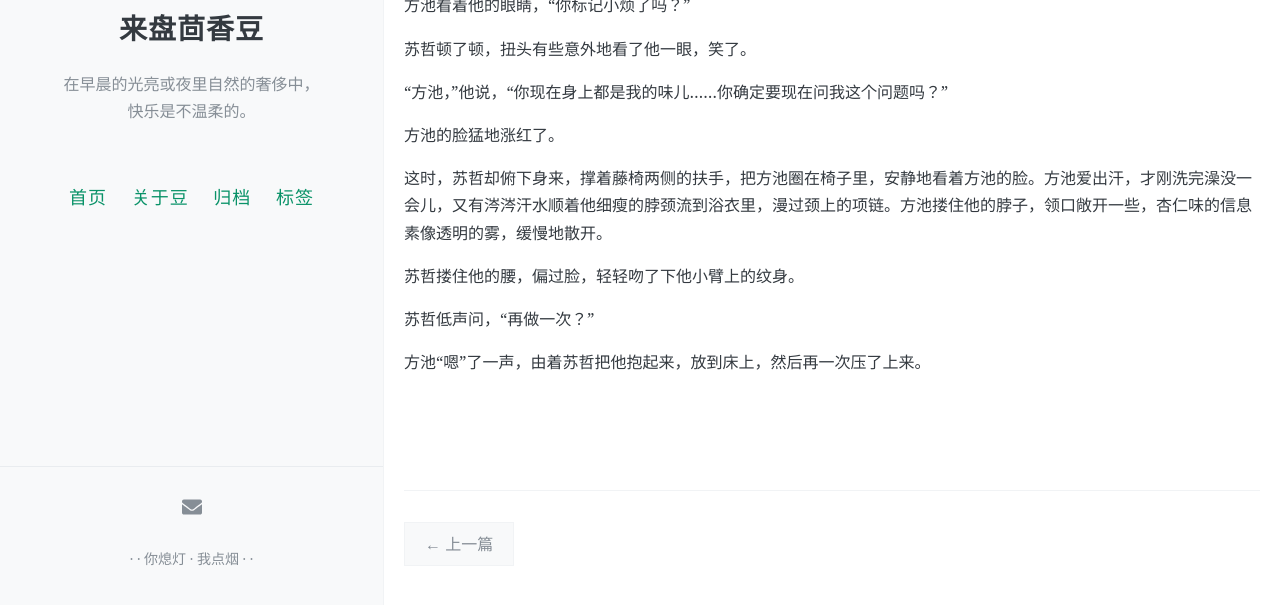
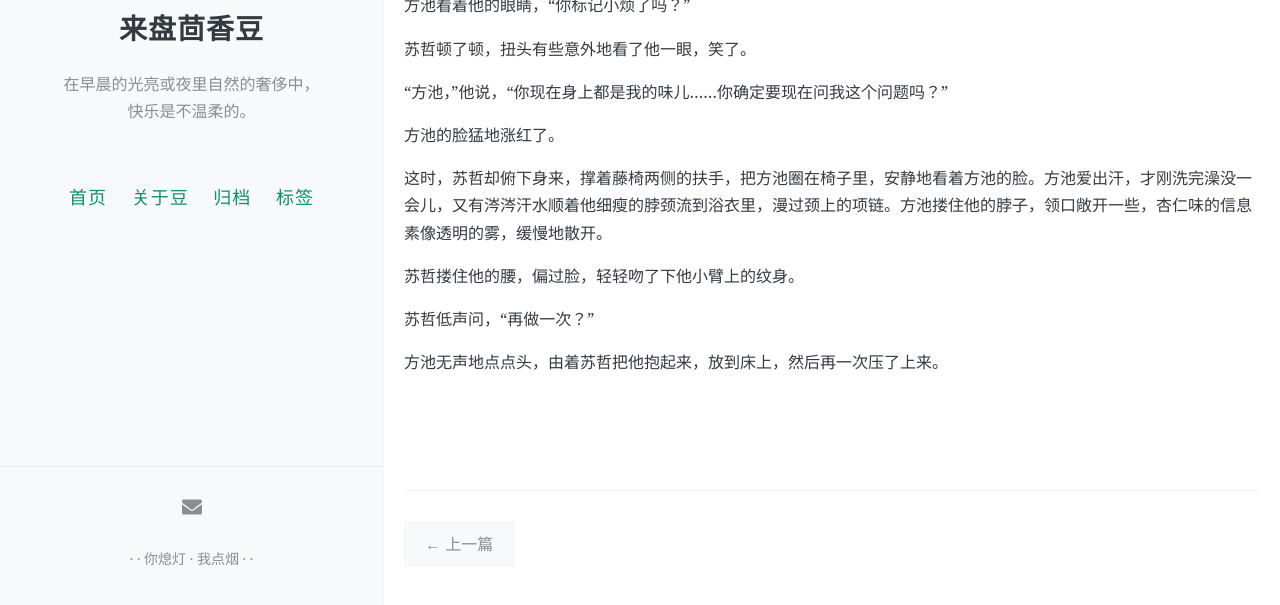
Before and after one commit to nadatomayo/dodo, a Jekyll site: the page built from _posts/2022-10-01-一晌贪欢.md, in a window 1280 px wide and 900 px high, scrolled down 2827 px, cut to the strip 294-899 px from the top of the window. Built offline with Jekyll 4.4.1, drawn with Linux system fonts in a browser that asks for light colours; comment, search, counter and statistics services are not loaded.

Commit message:
Update 2022-10-01-一晌贪欢.md

```diff
--- a/_posts/2022-10-01-一晌贪欢.md
+++ b/_posts/2022-10-01-一晌贪欢.md
@@ -134,6 +134,6 @@ comments: true
 
 苏哲低声问，“再做一次？”
 
-方池“嗯”了一声，由着苏哲把他抱起来，放到床上，然后再一次压了上来。
+方池无声地点点头，由着苏哲把他抱起来，放到床上，然后再一次压了上来。
 
 <br/><br/><br/>
```
